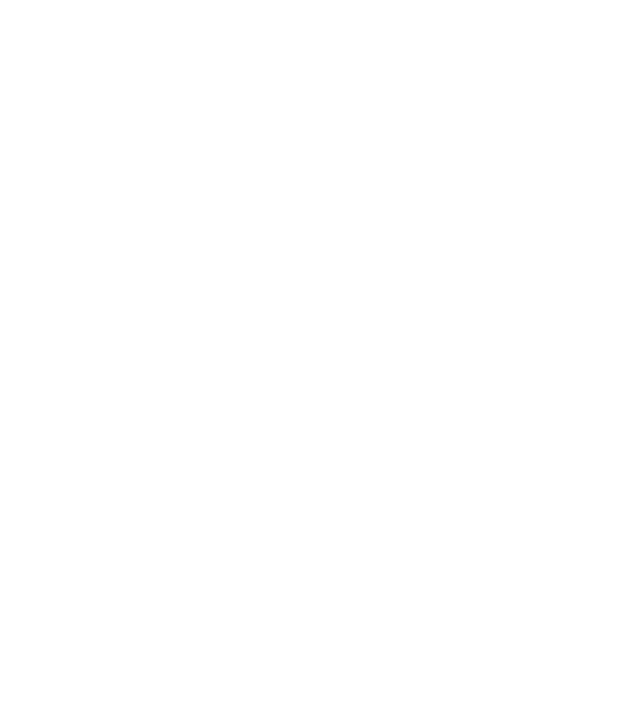
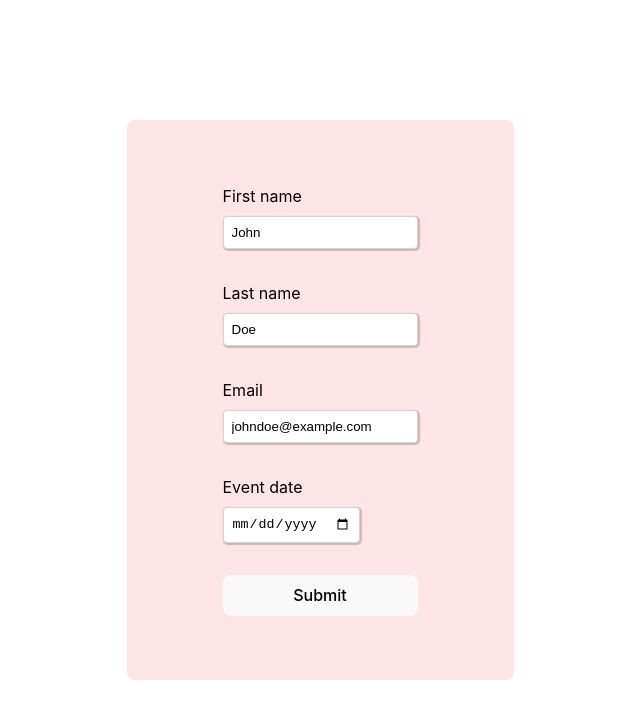
Before and after one commit to Willaiem/brnhb-recruitment-task, a React (Vite) app in the folder packages/frontend/: page / in a window 1280 px wide. Shown: the top 718 px of the page, without its empty margins (320-960 px from the left). Built offline with nearby package versions, Linux system fonts and the light colour scheme.

Commit message:
feat(frontend): used the Form component in the App

```diff
--- a/packages/frontend/src/components/App/App.tsx
+++ b/packages/frontend/src/components/App/App.tsx
@@ -1,9 +1,11 @@
+import { Form } from '../Form/Form'
 import './App.css'
 
 
 export const App = () => {
   return (
     <main>
+      <Form />
     </main>
   )
 }
```
